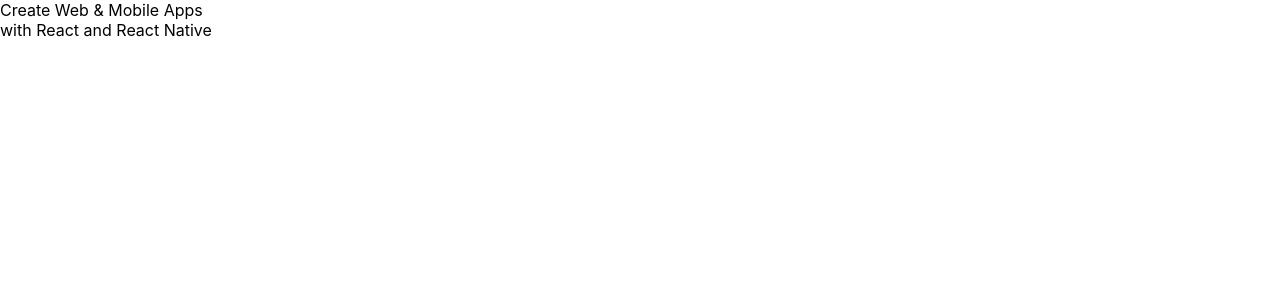
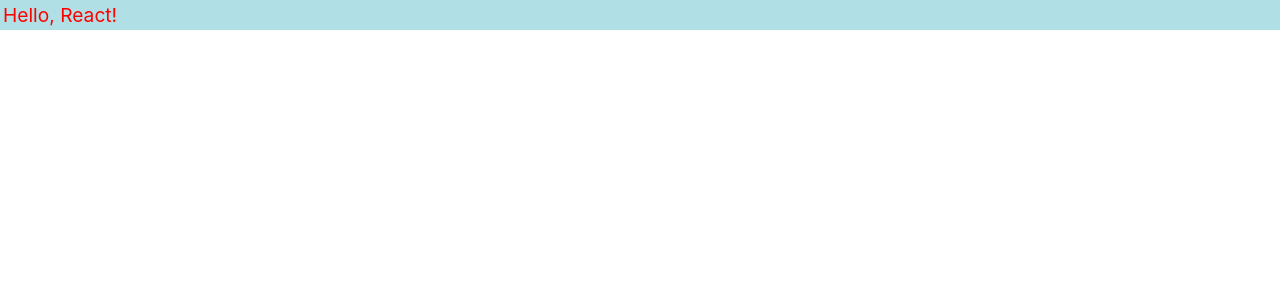
Before and after one commit to omnanamy2436/app1, a React (Create React App) app: page / in a window 1280 px wide. Shown: the top 300 px of the page. Built offline with nearby package versions, Linux system fonts and the light colour scheme.

Commit message:
Update App.js with css inline

```diff
--- a/src/App.js
+++ b/src/App.js
@@ -1,15 +1,13 @@
 import './App.css';
 
 function App() {
-  let r = "React"
-  let rn = "React Native"
-  const el = (
-    <div>
-      Create Web & Mobile Apps <br/>
-      with {r} and {rn}
-    </div>
-  )
-  return el
+  const divStyle = {
+    color : 'red',
+    backgroundColor : 'powderblue',
+    fontSize : 'larger',
+    padding : '3px',
+  }
+  return <div style={divStyle}>Hello, React!</div>
 }
 
 export default App;
```
